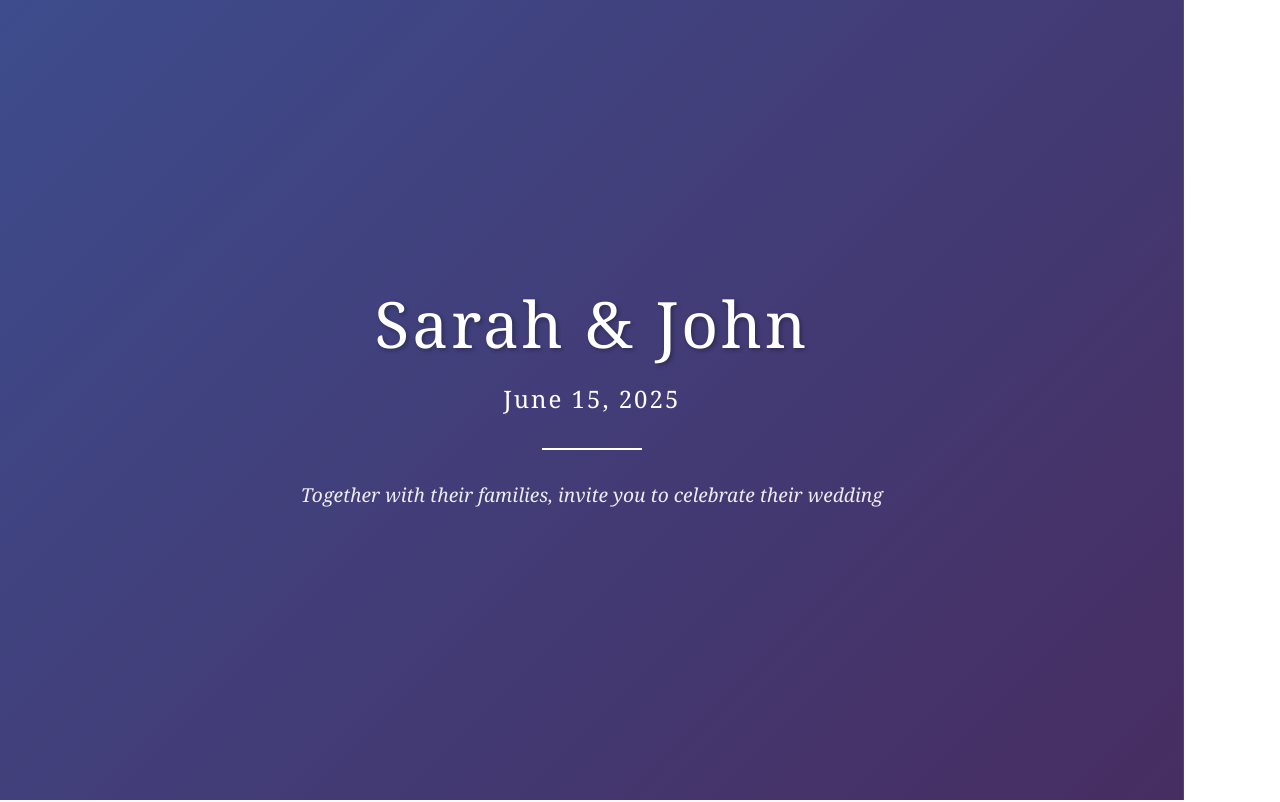
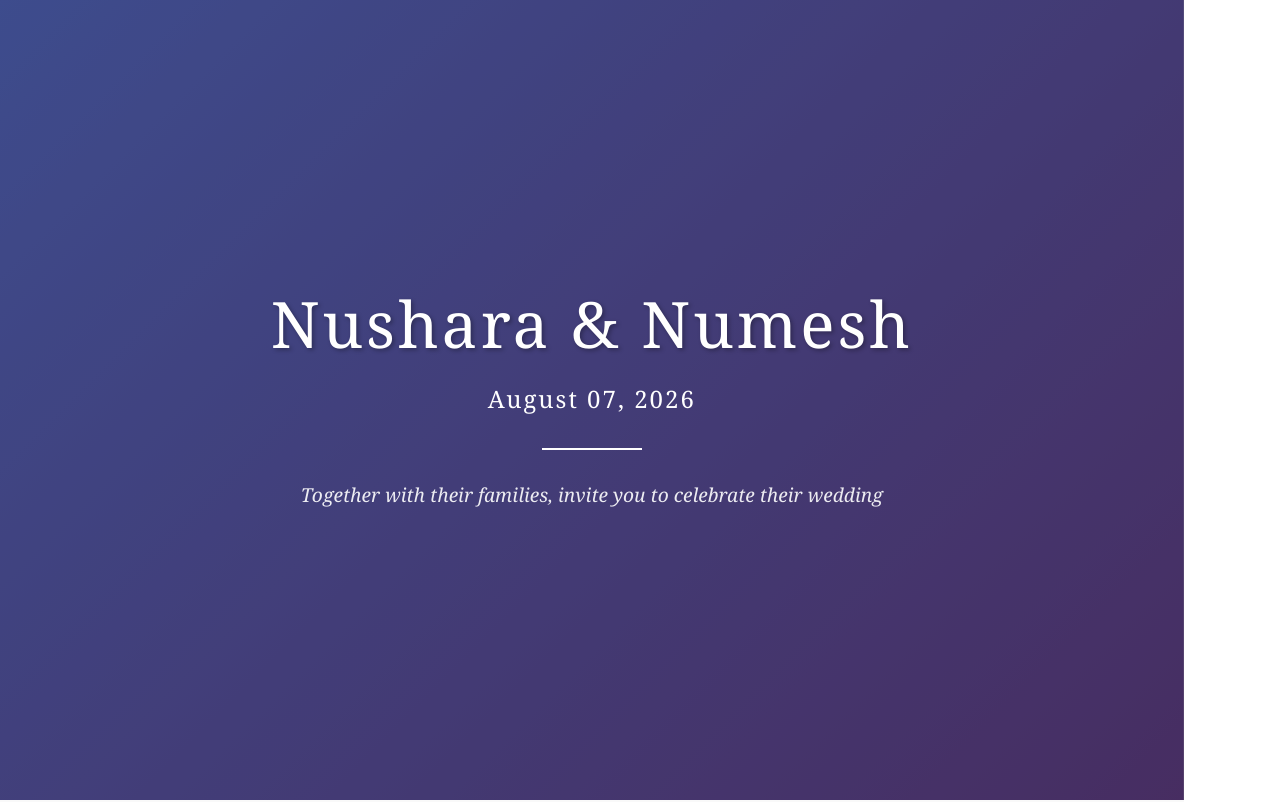
Before and after one commit to DishenFernando/wedding-invite, a React (Vite) app: page / in a window 1280 px wide. Shown: the top 802 px of the page. Built offline with nearby package versions, Linux system fonts and the light colour scheme.

Commit message:
Update wedding date and couple names in App.jsx

```diff
--- a/src/App.jsx
+++ b/src/App.jsx
@@ -10,7 +10,7 @@ function App() {
   });
 
   // Set your wedding date here (YYYY, MM-1, DD, HH, MM)
-const weddingDate = new Date(2026, 2, 10, 10, 0, 0);
+const weddingDate = new Date(2026, 7, 7, 10, 0, 0);
 
   useEffect(() => {
     const timer = setInterval(() => {
@@ -46,8 +46,8 @@ const weddingDate = new Date(2026, 2, 10, 10, 0, 0);
       <section className="hero">
         <div className="overlay"></div>
         <div className="hero-content">
-          <h1 className="couple-names">Sarah & John</h1>
-          <p className="wedding-date">June 15, 2025</p>
+          <h1 className="couple-names">Nushara & Numesh</h1>
+          <p className="wedding-date">August 07, 2026</p>
           <div className="divider"></div>
           <p className="tagline">Together with their families, invite you to celebrate their wedding</p>
         </div>
```
